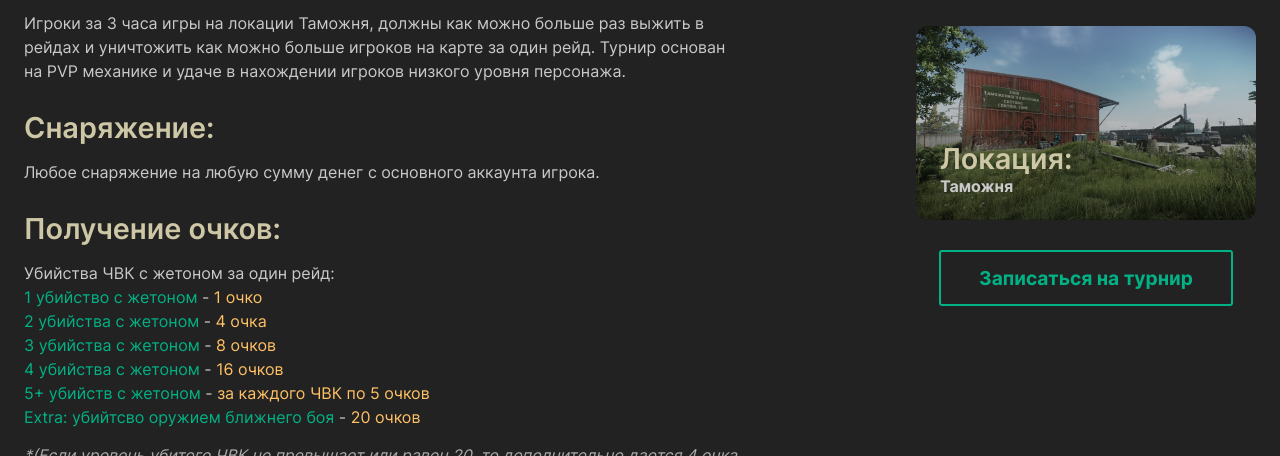
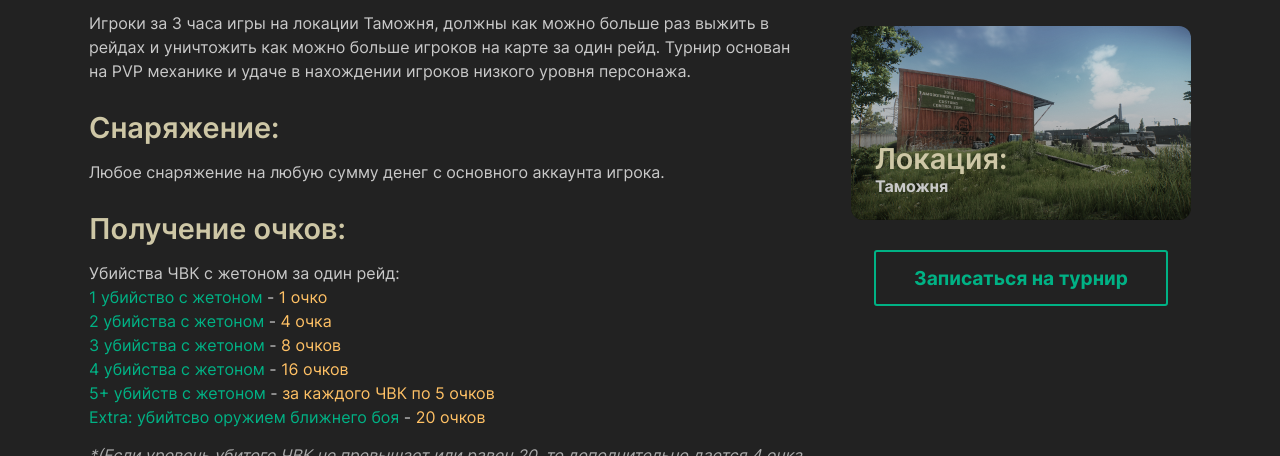
Before and after one commit to inflexjs/tarkovhelp-test, a plain HTML site: page index.html in a window 1280 px wide. Shown: the part 644-1100 px from the top of the page. Drawn offline with Linux system fonts and the light colour scheme; files whose address does not match are found by name.

Commit message:
fix container width

```diff
--- a/scss/_settings.scss
+++ b/scss/_settings.scss
@@ -67,12 +67,12 @@ html {
 	}
 
 	@media (min-width: $desktop) {
-		font-size: 1vw;
+		font-size: 14.4px;
 	}
 
-	@media (min-width: $maxRems) {
-		font-size: 14.4px;
-	}
+	// @media (min-width: $maxRems) {
+	// 	font-size: 14.4px;
+	// }
 }
 
 main,
--- a/scss/_vars.scss
+++ b/scss/_vars.scss
@@ -28,7 +28,7 @@ $containerCollapse: 1840px;
 $maxRems: 1200px;
 
 // Other
-$containerMaxWidth: toRem(1150);
+$containerMaxWidth: 1150px;
 
 $containerPaddingMobile: 5%;
 $containerPaddingTablet: 6.769%;
```
Also changed, not shown: css/main.css.
